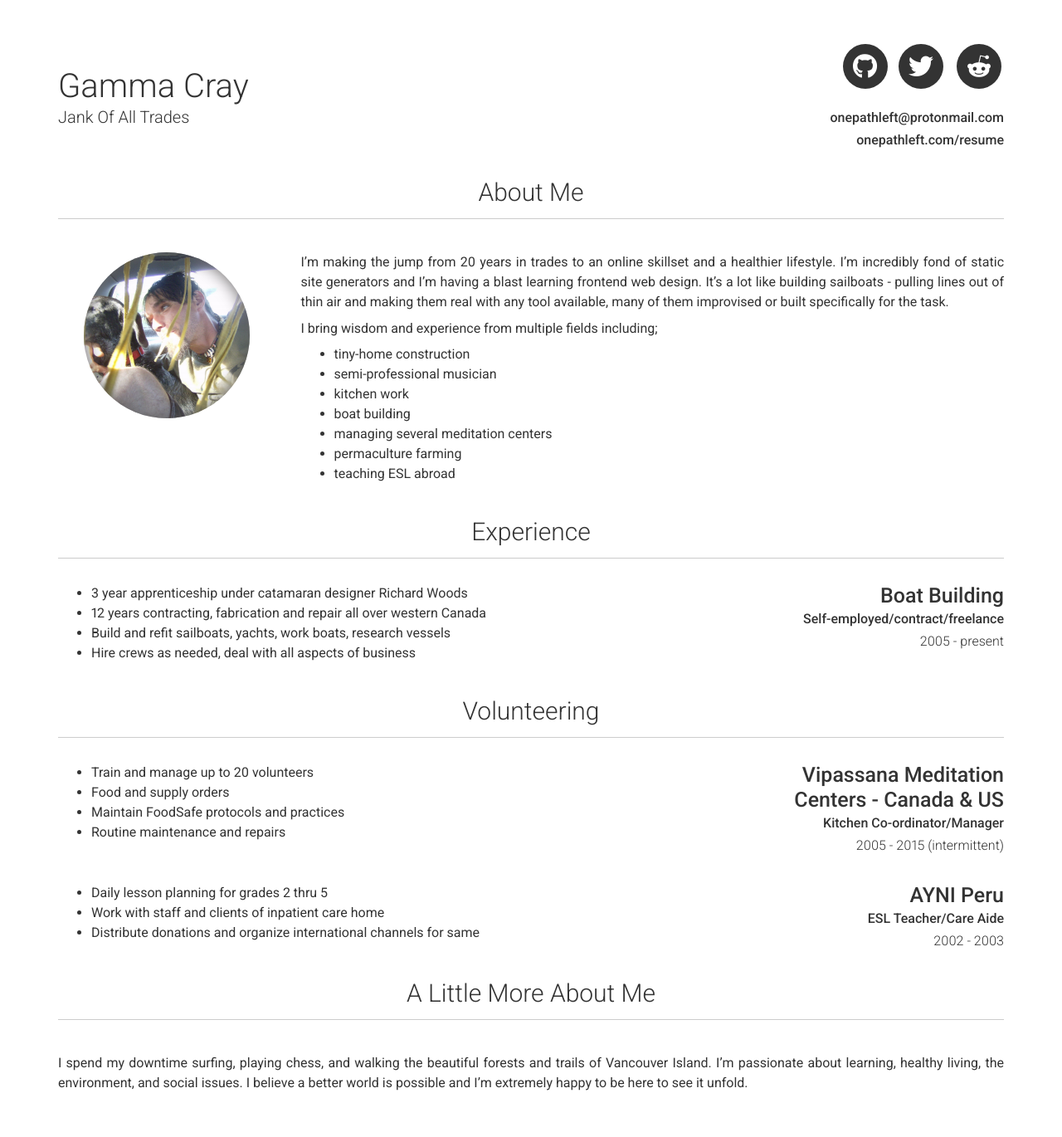
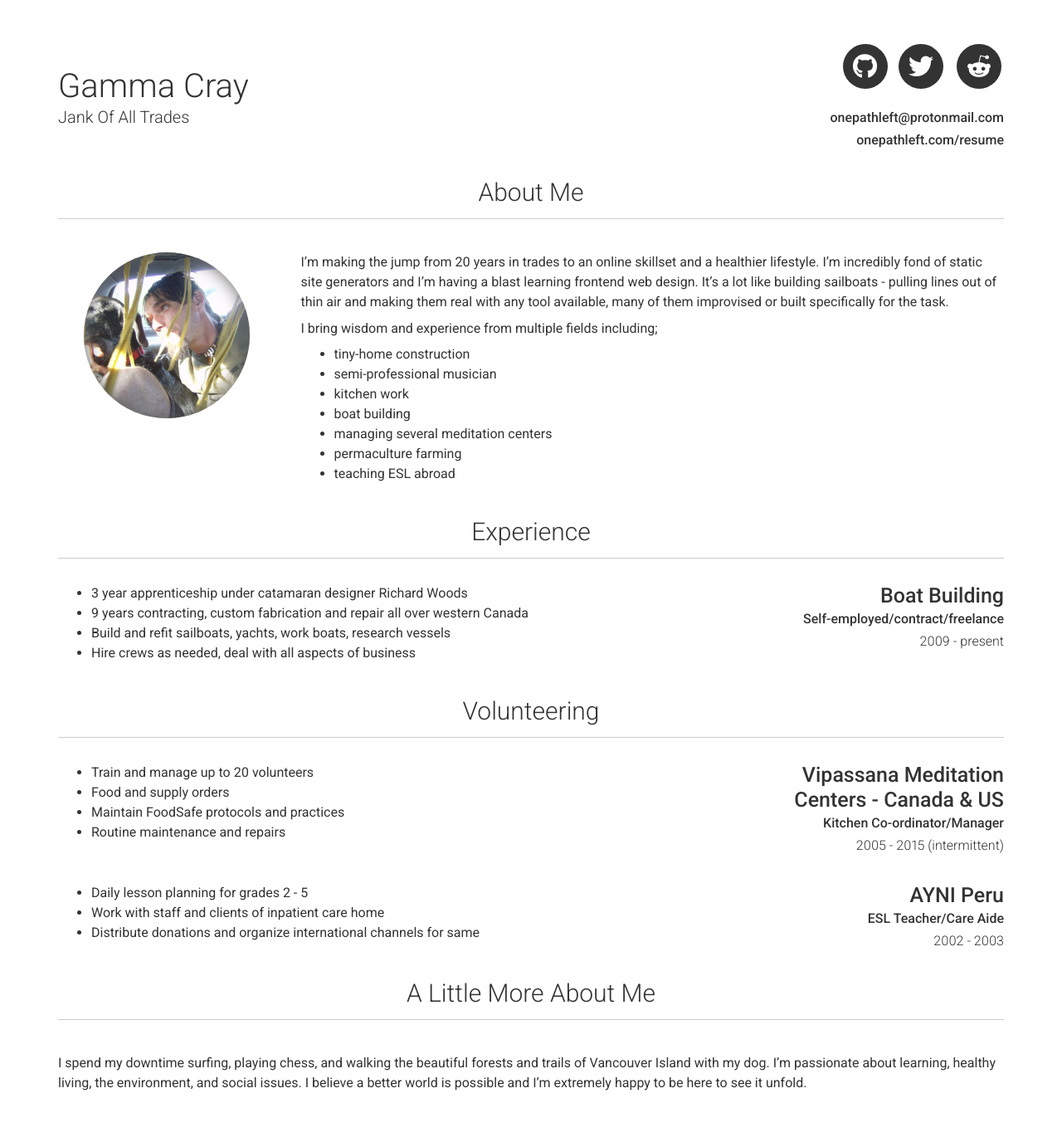
Before and after one commit to gammacray/resume, a Jekyll site: the page built from index.md, in a window 1280 px wide. Shown: the whole page at 83% size. Built offline with Jekyll 4.4.1, drawn with Linux system fonts in a browser that asks for light colours; nearby versions of some CDN libraries.

Commit message:
Updated type.scss.

```diff
--- a/_config.yml
+++ b/_config.yml
@@ -90,12 +90,12 @@ content:
       - layout: right
         title: Boat Building
         sub_title: Self-employed/contract/freelance
-        caption: 2005 - present
+        caption: 2009 - present
         link:
         quote:
         description: | # this will include new lines to allow paragraphs
           * 3 year apprenticeship under catamaran designer Richard Woods
-          * 12 years contracting, fabrication and repair all over western Canada
+          * 9 years contracting, custom fabrication and repair all over western Canada
           * Build and refit sailboats, yachts, work boats, research vessels
           * Hire crews as needed, deal with all aspects of business
   - title: Volunteering
@@ -112,19 +112,20 @@ content:
           * Maintain FoodSafe protocols and practices
           * Routine maintenance and repairs
 
+
       - layout: right
         title: AYNI Peru
         sub_title: ESL Teacher/Care Aide
         caption: 2002 - 2003
         quote:
         description: | # this will include new lines to allow paragraphs
-          * Daily lesson planning for grades 2 thru 5
+          * Daily lesson planning for grades 2 - 5
           * Work with staff and clients of inpatient care home
           * Distribute donations and organize international channels for same
   - title: A Little More About Me
     layout: text
     content: | # this will include new lines to allow paragraphs
-      I spend my downtime surfing, playing chess, and walking the beautiful forests and trails of Vancouver Island. I'm passionate about learning, healthy living, the environment, and social issues. I believe a better world is possible and I'm extremely happy to be here to see it unfold.
+      I spend my downtime surfing, playing chess, and walking the beautiful forests and trails of Vancouver Island with my dog. I'm passionate about learning, healthy living, the environment, and social issues. I believe a better world is possible and I'm extremely happy to be here to see it unfold.
 
 # Footer
 footer_show_references: false
--- a/_sass/type.scss
+++ b/_sass/type.scss
@@ -67,7 +67,8 @@ h4 {
 
 p, ul {
   font-size: 1.6rem;
-  text-align: justify;
+  text-align: left;
+  text-justify: inter-character;
 }
 
 a i {
```
